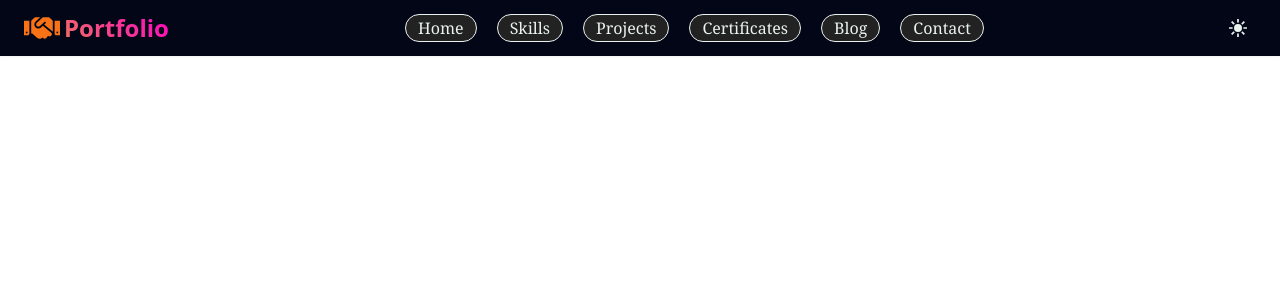
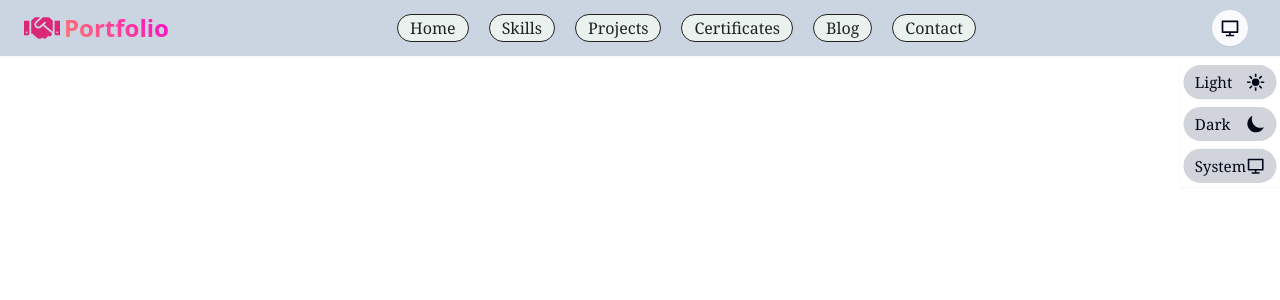
Before and after one commit to SagrSuri/SagrSuri, a React (Vite) app: page /navbar in a window 1280 px wide. Both pictures are taken after a click on the button "Toggle theme mode options". Shown: the top 300 px of the page. Built offline with nearby package versions, Linux system fonts and the light colour scheme.

Commit message:
Toggel Updated

```diff
--- a/src/Components/Navbar/Navbar.jsx
+++ b/src/Components/Navbar/Navbar.jsx
@@ -65,7 +65,7 @@ function Navbar() {
                                         </NavLink>
                                     </li>
                                 ))}
-                                <li onClick={hideDrawer} className='text-2xl fill-left-to-right'>
+                                <li className='text-2xl fill-left-to-right'>
                                     <Toggle />
                                 </li>
                             </div>
--- a/src/Components/Toggle/Toggle.jsx
+++ b/src/Components/Toggle/Toggle.jsx
@@ -1,44 +1,94 @@
 // eslint-disable-next-line no-unused-vars
 import React, { useEffect, useState } from 'react';
-import { IoMoonSharp, IoSunnySharp } from 'react-icons/io5';
+import { IoMoonSharp, IoSunnySharp } from 'react-icons/io5'; // System mode icon (Settings)
+import { RiComputerLine } from 'react-icons/ri';
 
-
-function Toggle( ) {
-
-
-    //**********************DarK MODE********************* */
-    const [darkMode, setDarkMode] = useState(() => {
-        const savedMode = localStorage.getItem('darkMode');
-        return savedMode ? JSON.parse(savedMode) : false;
+function Toggle() {
+    const [mode, setMode] = useState(() => {
+        const savedMode = localStorage.getItem('themeMode');
+        return savedMode ? JSON.parse(savedMode) : 'system';
     });
 
+    const [isDropdownOpen, setIsDropdownOpen] = useState(false); // To toggle dropdown visibility
+
     useEffect(() => {
-        if (darkMode) {
-            document.documentElement.classList.add('dark');
-        } else {
-            document.documentElement.classList.remove('dark');
-        }
-        localStorage.setItem('darkMode', JSON.stringify(darkMode));
-    }, [darkMode]);
+        const applyTheme = (theme) => {
+            if (theme === 'dark') {
+                document.documentElement.classList.add('dark');
+                localStorage.setItem('themeMode', JSON.stringify('dark'));
+            } else if (theme === 'light') {
+                document.documentElement.classList.remove('dark');
+                localStorage.setItem('themeMode', JSON.stringify('light'));
+            } else {
+                const prefersDark = window.matchMedia('(prefers-color-scheme: dark)').matches;
+                if (prefersDark) {
+                    document.documentElement.classList.add('dark');
+                } else {
+                    document.documentElement.classList.remove('dark');
+                }
+                localStorage.setItem('themeMode', JSON.stringify('system'));
+            }
+        };
 
-    const toggleDarkMode = () => {
-        setDarkMode(!darkMode);
+        applyTheme(mode);
+    }, [mode]);
+
+    const toggleMode = (selectedMode) => {
+        setMode(selectedMode);
+        setIsDropdownOpen(false); // Close dropdown after selecting a mode
     };
-  //*******************************Dark End******************* */
-
 
     return (
-        <div className='h-auto w-auto justify-center items-center align-middle'>
+        <div className="relative h-auto w-auto flex justify-center items-center">
+            {/* Visible toggle button */}
             <button
-                onClick={toggleDarkMode}
-                className={`flex justify-center items-center align-middle p-2 rounded-full ${darkMode ? "text-white" : "text-black"
+                onClick={() => setIsDropdownOpen(!isDropdownOpen)}
+                className="flex justify-center items-center p-[0.5rem] rounded-full dark:bg-slate-950 bg-slate-50 shadow-sm dark:shadow-white mx-2"
+                aria-label="Toggle theme mode options"
+            >
+                {mode === 'dark' && <IoMoonSharp />}
+                {mode === 'light' && <IoSunnySharp />}
+                {mode === 'system' && <RiComputerLine />}
+            </button>
+
+            {/* Dropdown options with animation */}
+            {isDropdownOpen && (
+                <div
+                    className={`absolute top-12 flex flex-col space-y-2 p-1 rounded-sm shadow-sm
+                    transition-all duration-300 ease-out transform opacity-0 scale-95 ${
+                      isDropdownOpen ? "opacity-100 scale-100" : ""
                     }`}
-                aria-label={darkMode ? "Switch to light mode" : "Switch to dark mode"} >
-                {darkMode ? <IoSunnySharp /> : <IoMoonSharp />}
-            </button>
+                >
+                    {/* Light Mode Option */}
+                    <button
+                        onClick={() => toggleMode('light')}
+                        className="flex justify-between items-center px-3 py-1 rounded-full  bg-gray-300 dark:bg-gray-950 hover:bg-gray-400"
+                        aria-label="Switch to light mode"
+                    >
+                       <span className='font-serif text-[1rem] text-center'>Light</span> <IoSunnySharp />
+                    </button>
+
+                    {/* Dark Mode Option */}
+                    <button
+                        onClick={() => toggleMode('dark')}
+                        className="flex justify-between items-center px-3 py-1 rounded-full  bg-gray-300 dark:bg-gray-950 hover:bg-gray-400"
+                        aria-label="Switch to light mode"
+                    >
+                       <span className='font-serif text-[1rem] text-center'>Dark</span> <IoMoonSharp />
+                    </button>
+
+                    {/* System Mode Option */}
+                    <button
+                        onClick={() => toggleMode('system')}
+                        className="flex justify-between items-center px-3 py-1 rounded-full  bg-gray-300 dark:bg-gray-950 hover:bg-gray-400"
+                        aria-label="Switch to light mode"
+                    >
+                       <span className='font-serif text-[1rem] text-center'>System</span> <RiComputerLine />
+                    </button>
+                </div>
+            )}
         </div>
     );
 }
 
-
 export default Toggle;
--- a/src/Components/Welcome.jsx
+++ b/src/Components/Welcome.jsx
@@ -1,8 +1,11 @@
 // eslint-disable-next-line no-unused-vars
 import React, { useEffect, useState } from 'react';
 
-// eslint-disable-next-line react/prop-types
-function Welcome({ darkMode }) {
+function Welcome() {
+  const [darkMode, setDarkMode] = useState(() => {
+    return JSON.parse(localStorage.getItem('darkMode')) || false;
+  });
+
   const [imageUrl, setImageUrl] = useState('');
 
   const externalImageUrlComputerDark = 'https://img.freepik.com/premium-photo/word-welcome-isolated-white-background-made-uncial-calligraphy-style_107173-64339.jpg?w=826';
@@ -13,8 +16,7 @@ function Welcome({ darkMode }) {
 
   useEffect(() => {
     const updateBackgroundImage = () => {
-      const isMobileOrTablet = window.innerWidth < 768; // Adjust this width as needed
-
+      const isMobileOrTablet = window.innerWidth < 768;
       let selectedImageUrl;
 
       if (isMobileOrTablet) {
@@ -26,22 +28,35 @@ function Welcome({ darkMode }) {
       setImageUrl(selectedImageUrl);
     };
 
+    // Update background image on mode change or window resize
     updateBackgroundImage();
 
-    // Listen for changes in the window's size
     window.addEventListener('resize', updateBackgroundImage);
+    return () => window.removeEventListener('resize', updateBackgroundImage);
 
-    // Cleanup listener on component unmount
-    return () => {
-      window.removeEventListener('resize', updateBackgroundImage);
-    };
-  }, [darkMode]); // Include darkMode in the dependency array
+  }, [darkMode]); // Dependency on darkMode ensures update on mode change
+
+  const toggleDarkMode = () => {
+    setDarkMode(prevMode => {
+      const newMode = !prevMode;
+      localStorage.setItem('darkMode', JSON.stringify(newMode));
+      return newMode;
+    });
+  };
 
   return (
-    <div
-      className="flex justify-center items-center align-middle h-[80vh] bg-cover bg-center"
-      style={{ backgroundImage: `url(${imageUrl})` }}
-    >
+    <div>
+      <button
+        onClick={toggleDarkMode}
+        className="absolute top-4 right-4 p-2 bg-gray-800 text-white rounded"
+      >
+        Toggle Dark Mode
+      </button>
+      <div
+        className="flex justify-center items-center h-[80vh] bg-cover bg-center"
+        style={{ backgroundImage: `url(${imageUrl})` }}
+      >
+      </div>
     </div>
   );
 }
```
